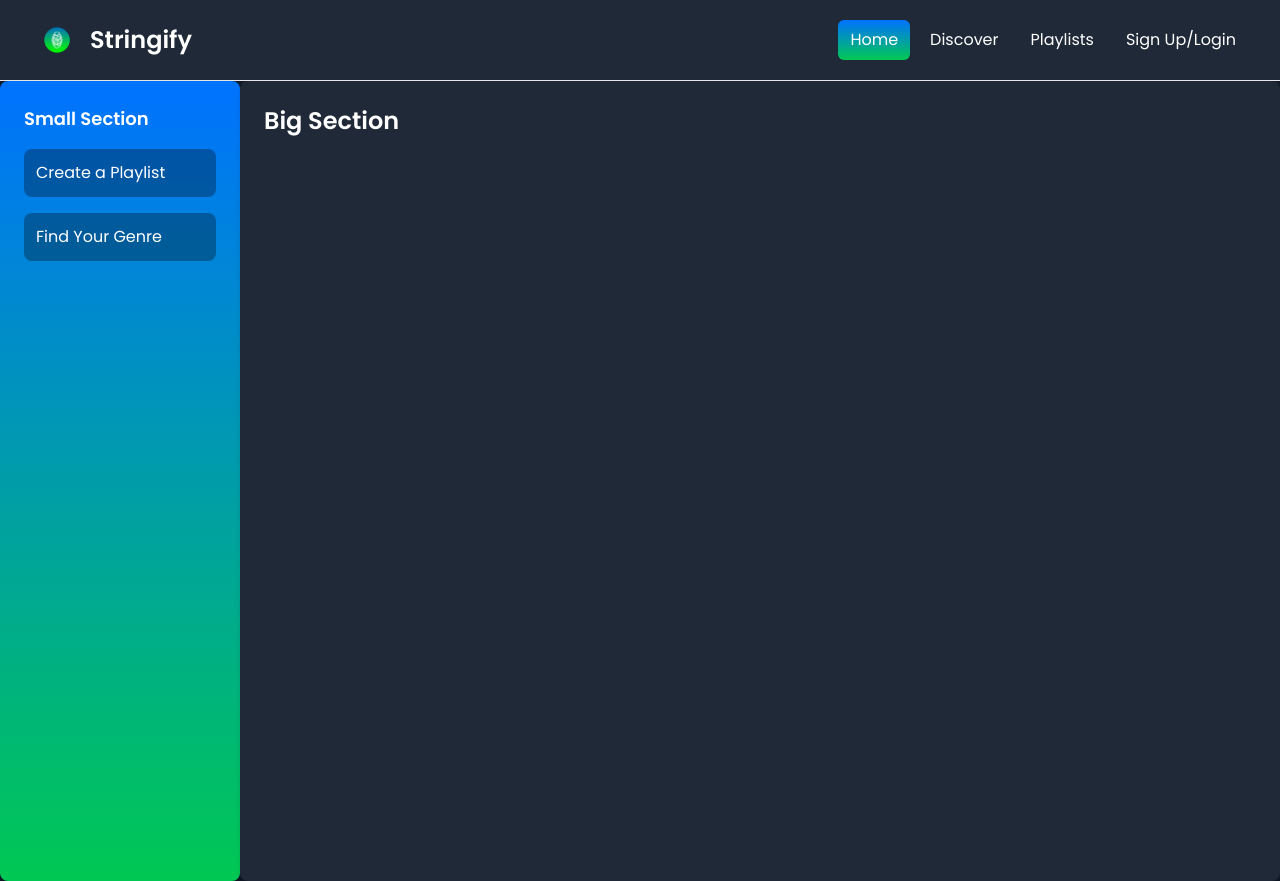
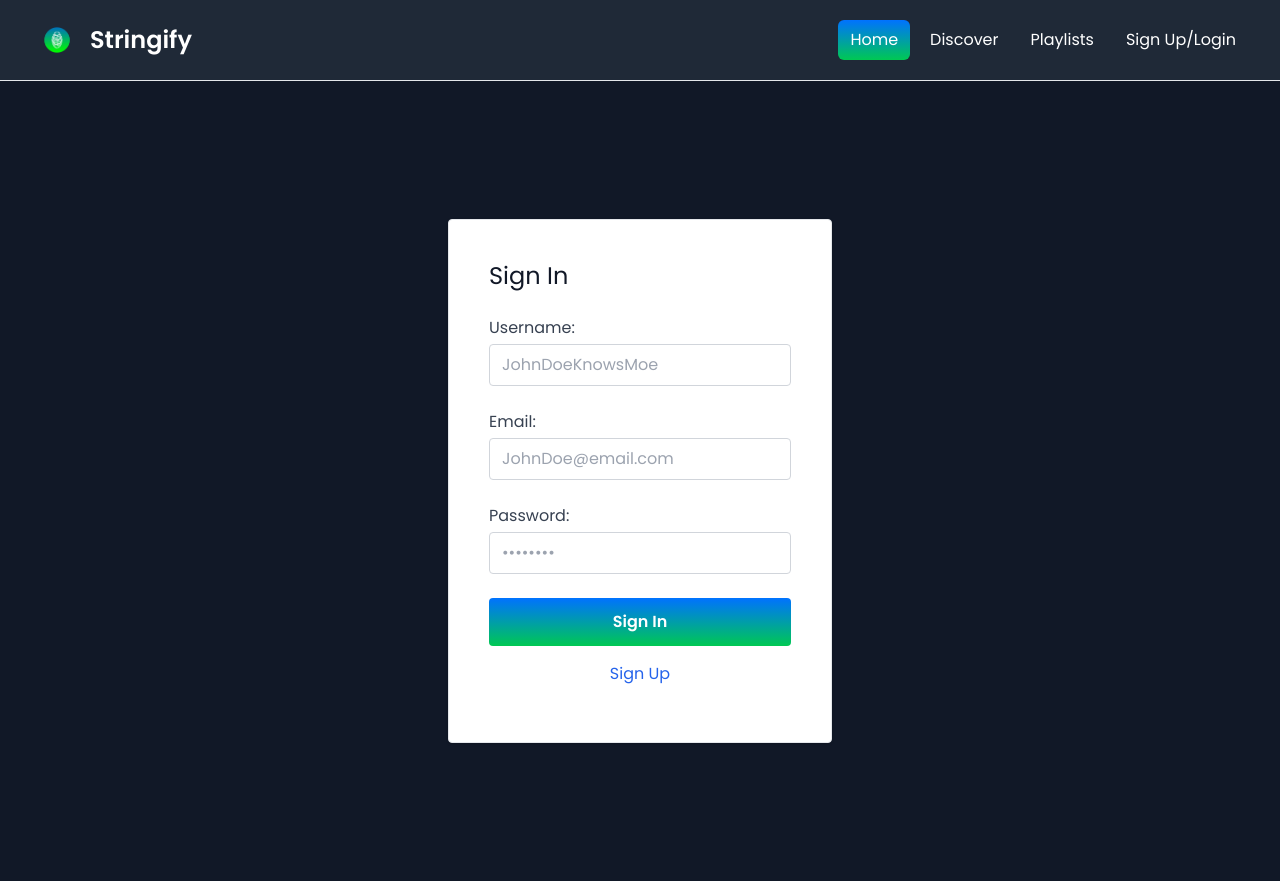
Before and after one commit to DavidOConnor1/Stringify-Music-Application, a Vue app in the folder vue-project/: page /signin in a window 1280 px wide. Built offline with nearby package versions, Linux system fonts and the light colour scheme.

Commit message:
Setting up the routing for the pages and fixing some of the css for the background on the sign in

```diff
--- a/vue-project/src/App.vue
+++ b/vue-project/src/App.vue
@@ -1,12 +1,11 @@
 <script setup>
   import NavBar from '@/componets/TopNavBar.vue';
-  import MainBody from '@/componets/MainBody.vue';
 
 
 </script>
 
 <template>
+
   <NavBar />
-  <MainBody />
-
+  <router-view />
 </template>
--- a/vue-project/src/componets/SideNavBar.vue
+++ b/vue-project/src/componets/SideNavBar.vue
@@ -1,6 +1,9 @@
 <script setup>
     import Features from '@/componets/Features.vue';
     import BodySections from '@/componets/BodySections.vue';
+
+
+
 </script>
 
 <template>
--- a/vue-project/src/componets/Signin.vue
+++ b/vue-project/src/componets/Signin.vue
@@ -1,4 +1,5 @@
 <script>
+
 
 export default {
     name:'Signin',
@@ -50,34 +51,68 @@ export default {
 }
 </script>
 
+<script setup>
+import BodySections from './BodySections.vue';
+
+
+</script>
+
 <template>
-    <div class="max-w-sm m-auto my-8">
-        <div class="border p-10 border-grey-light shadow rounded">
-            <h3 class="text-2xl mb-6 text-grey:900">Sign In</h3>
+
+
+  <div class="min-h-screen flex items-center justify-center bg-gray-900">
+    <div class="max-w-sm w-full bg-white p-10 border border-gray-200 shadow rounded">
+      <h3 class="text-2xl mb-6 text-gray-900">Sign In</h3>
       <form @submit.prevent="signin">
-                <div class="text-red" v-if="Error">{{ error }}</div>
+        <div class="text-red-500" v-if="error">{{ error }}</div>
+
         <div class="mb-6">
-                    <label for="username">Username: </label>
-                    <input type="text" v-model="username" id="username" placeholder="JohnDoeKnowsMoe">
+          <label for="username" class="block mb-1 text-gray-700">Username:</label>
+          <input
+            type="text"
+            v-model="username"
+            id="username"
+            class="w-full border border-gray-300 rounded px-3 py-2"
+            placeholder="JohnDoeKnowsMoe"
+          />
         </div>
 
         <div class="mb-6">
-                    <label for="email" >Email: </label>
-                    <input type="email" v-model="email" id="email" placeholder="JohnDoe@email.com">
+          <label for="email" class="block mb-1 text-gray-700">Email:</label>
+          <input
+            type="email"
+            v-model="email"
+            id="email"
+            class="w-full border border-gray-300 rounded px-3 py-2"
+            placeholder="JohnDoe@email.com"
+          />
         </div>
 
         <div class="mb-6">
-                    <label for="password">Password: </label>
-                    <input type="text" v-model="password" id="password" placeholder="SuperSecretPassword123">
+          <label for="password" class="block mb-1 text-gray-700">Password:</label>
+          <input
+            type="password"
+            v-model="password"
+            id="password"
+            class="w-full border border-gray-300 rounded px-3 py-2"
+            placeholder="••••••••"
+          />
         </div>
-               <button type="submit" class="font-bold px-4 rounded cursor-pointer no-underline bg-gradient-to-b from-[#0072FF] to-[#00C853] block w-full py-4 text-white items-center justify-center">
+
+        <button
+          type="submit"
+          class="font-bold px-4 rounded cursor-pointer bg-gradient-to-b from-[#0072FF] to-[#00C853] w-full py-3 text-white"
+        >
           Sign In
         </button>
 
-               <div class="my-4">
-                <router-link to="/signup" class="">Sign Up</router-link>
+        <div class="my-4 text-center">
+          <router-link to="/signup" class="text-blue-600 hover:underline">Sign Up</router-link>
         </div>
       </form>
     </div>
   </div>
+
+
+
 </template>
--- a/vue-project/src/componets/TopNavBar.vue
+++ b/vue-project/src/componets/TopNavBar.vue
@@ -18,10 +18,10 @@ import logo from '@/assets/img/logo.png';
             </a>
             <div class="md:ml-auto">
               <div class="flex space-x-2">
-                <a
-                  href="index.html"
+                <router-link
+                  to="/"
                   class="text-white bg-gradient-to-b from-[#0072FF] to-[#00C853] hover:bg-gray-900 hover:text-white rounded-md px-3 py-2"
-                  >Home</a
+                  >Home</router-link
                 >
                 <a
                   href="jobs.html"
@@ -33,10 +33,10 @@ import logo from '@/assets/img/logo.png';
                   class="text-white hover:bg-gradient-to-b from-[#0072FF] to-[#00C853] hover:text-white rounded-md px-3 py-2"
                   >Playlists</a
                 >
-                <a
-                  href="add-job.html"
+                <router-link
+                  to="./Signin"
                   class="text-white hover:bg-gradient-to-b from-[#0072FF] to-[#00C853] hover:text-white rounded-md px-3 py-2"
-                  >Sign Up/Login</a
+                  >Sign Up/Login</router-link
                 >
               </div>
             </div>
--- a/vue-project/src/main.js
+++ b/vue-project/src/main.js
@@ -1,7 +1,7 @@
 // src/main.js
 import { createApp } from 'vue'
 import App from './App.vue'
-import router from './router' // 👈 import your router
+import router from './router'
 import './assets/main.css'
 import { securedAxiosInstance, plainAxiosInstance } from './backend/axios'
 
--- a/vue-project/src/router/index.js
+++ b/vue-project/src/router/index.js
@@ -1,13 +1,19 @@
 // src/router/index.js
 import { createRouter, createWebHistory } from 'vue-router'
-import Signin from '@/componets/Signin.vue' // 👈 check spelling!
+import Signin from '@/componets/Signin.vue'
+import App from '@/App.vue'
+import MainBody from '@/componets/MainBody.vue'
 
 const routes = [
   {
     path: '/',
+    name: 'Home',
+    component: MainBody
+  },
+  {path: '/signin',
     name: 'Signin',
     component: Signin
-  }
+  },
 ]
 
 const router = createRouter({
```
Lines whose indentation alone changed are shown as unchanged.
